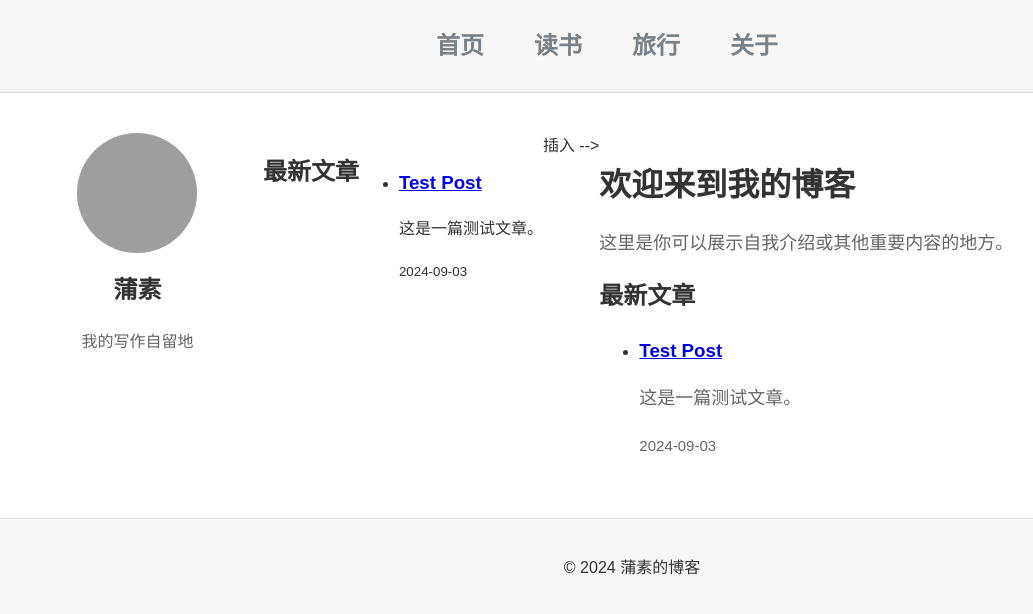
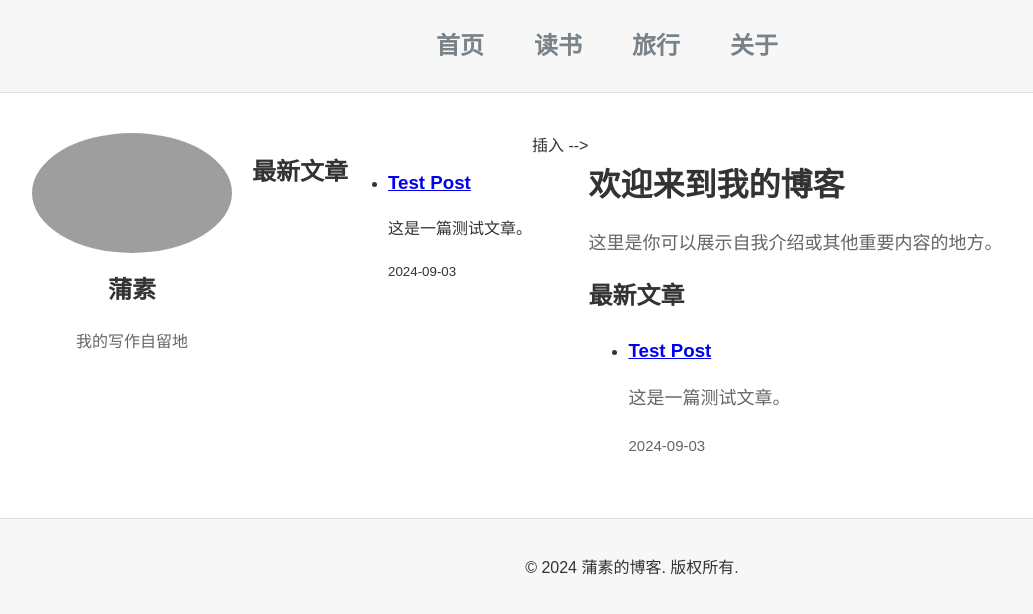
Before and after one commit to pususu/skills-github-pages, a Jekyll site: the page built from index.html, in a window 1280 px wide. Shown: the top 614 px of the page, without its empty margins (8-1041 px from the left). Built offline with Jekyll 4.4.1, drawn with Linux system fonts in a browser that asks for light colours; grey boxes are pictures that could not be loaded.

Commit message:
Update default.html

```diff
--- a/_layouts/default.html
+++ b/_layouts/default.html
@@ -12,27 +12,27 @@
     <header class="site-header">
         <nav class="nav">
             <ul>
-                <li><a href="/">首页</a></li>
-                <li><a href="/reading/">读书</a></li>
-                <li><a href="/travel/">旅行</a></li>
-                <li><a href="/about/">关于</a></li>
+                <li><a href="{{ site.baseurl }}/">首页</a></li>
+                <li><a href="{{ site.baseurl }}/reading/">读书</a></li>
+                <li><a href="{{ site.baseurl }}/travel/">旅行</a></li>
+                <li><a href="{{ site.baseurl }}/about/">关于</a></li>
             </ul>
         </nav>
     </header>
 
     <!-- 主体内容，包含左侧栏和右侧内容 -->
-    <div class="main-content">
+    <div class="main-content" style="display: flex;">
         <!-- 左侧栏，包含头像和个人信息 -->
-        <aside class="sidebar">
+        <aside class="sidebar" style="flex: 1; max-width: 200px;">
             <div class="profile">
-                <img src="https://static.openmindclub.com/2024-09-02-79801724253479_.pic.jpg" alt="蒲素的头像">
+                <img src="https://static.openmindclub.com/2024-09-02-79801724253479_.pic.jpg" alt="蒲素的头像" style="width: 100%;">
                 <h2>蒲素</h2>
                 <p>我的写作自留地</p>
             </div>
         </aside>
 
-        <!-- 页面内容，将通过 {{ content }} 插入 -->
-        <section class="content">
+        <!-- 右侧内容区域，将通过 {{ content }} 插入 -->
+        <section class="content" style="flex: 3;">
             {{ content }}
         </section>
     </div>
@@ -40,7 +40,7 @@
     <!-- 页脚 -->
     <footer class="site-footer">
         <div class="container">
-            <p>&copy; 2024 蒲素的博客</p>
+            <p>&copy; 2024 蒲素的博客. 版权所有.</p>
         </div>
     </footer>
 
```
